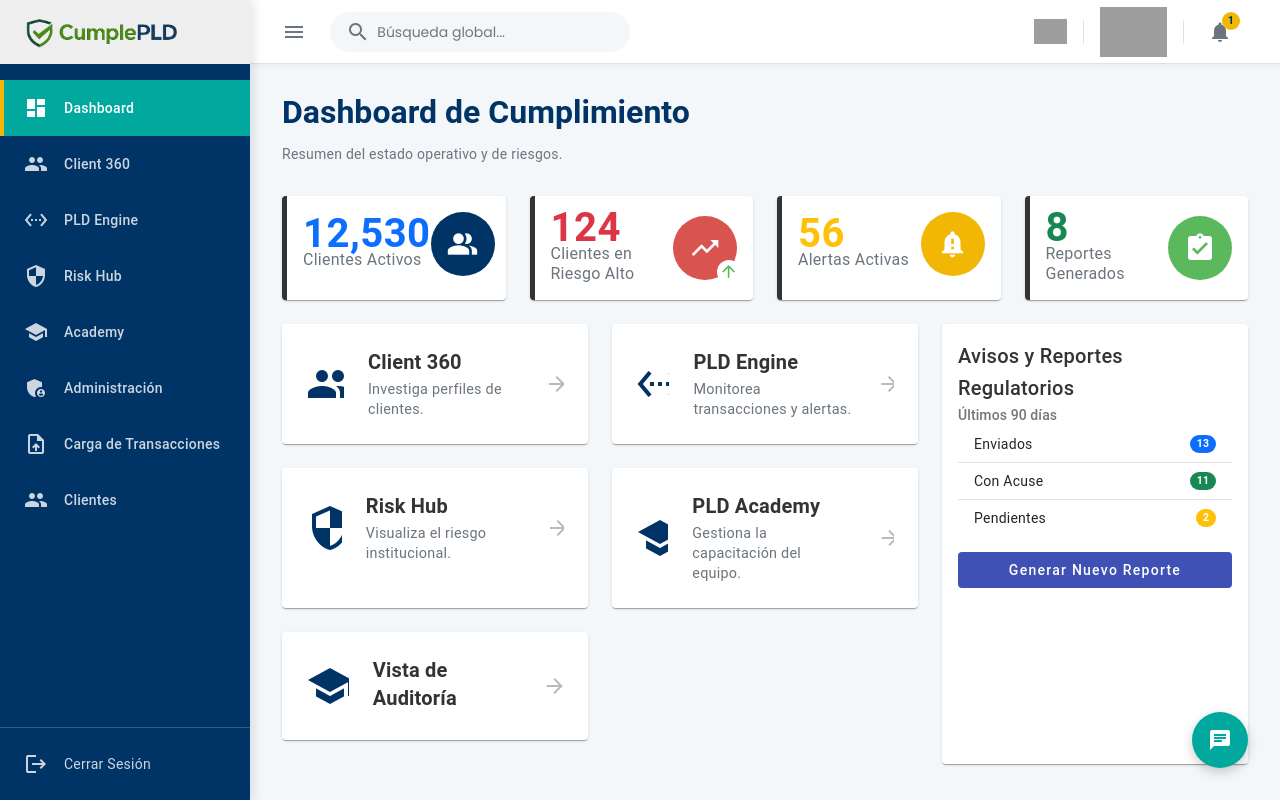
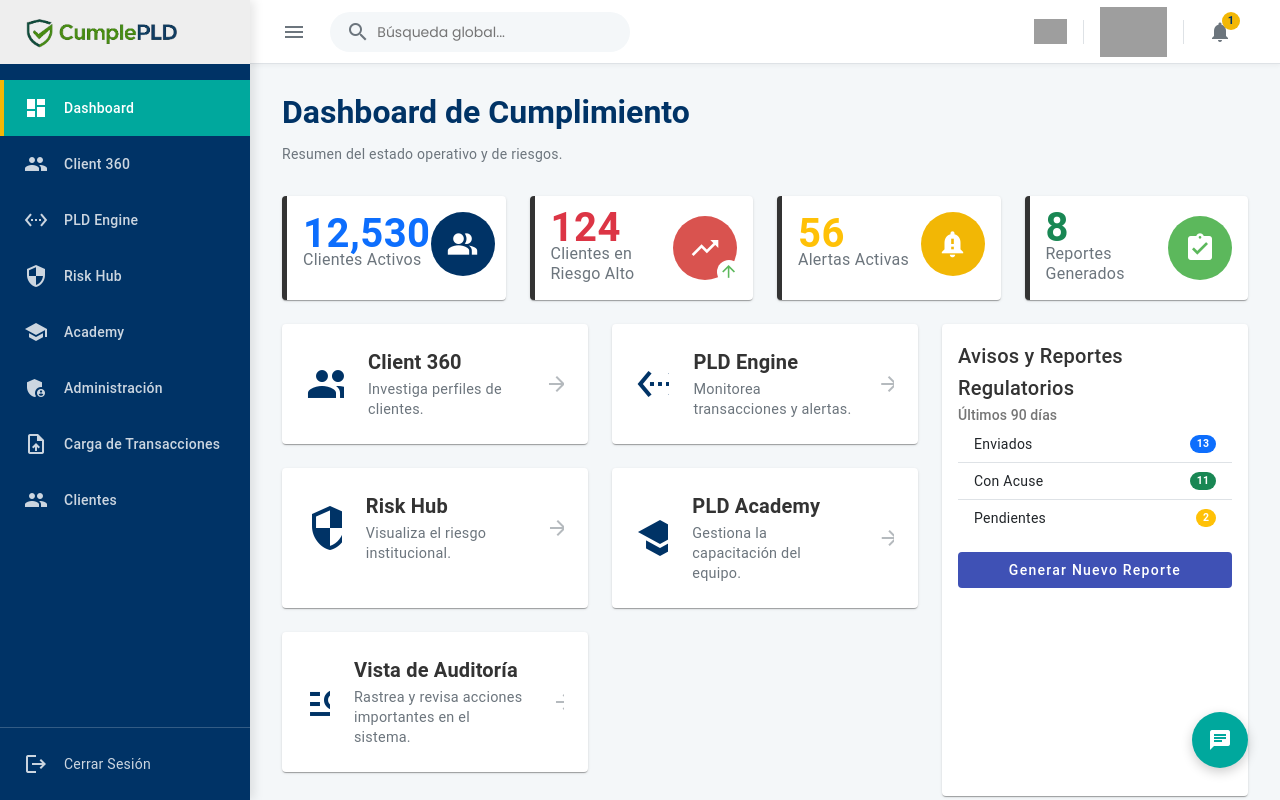
Before and after one commit to android2133/CumplePLD, an Angular app: page /dashboard in a window 1280 px wide. Built offline with nearby package versions, Linux system fonts and the light colour scheme; grey boxes are pictures that could not be loaded.

Commit message:
Updates audit view description and icon
Improves the audit view by providing a more descriptive
explanation and a relevant icon.

```diff
--- a/src/app/pages/dashboard/dashboard.component.ts
+++ b/src/app/pages/dashboard/dashboard.component.ts
@@ -60,7 +60,7 @@
     { title: 'PLD Engine', description: 'Monitorea transacciones y alertas.', icon: 'settings_ethernet', link: '/pld-engine' },
     { title: 'Risk Hub', description: 'Visualiza el riesgo institucional.', icon: 'security', link: '/risk-hub' },
     { title: 'PLD Academy', description: 'Gestiona la capacitación del equipo.', icon: 'school', link: '/pld-academy' },
-    { title: 'Vista de Auditoría', description: '', icon: 'school', link: '/audit' },
+    { title: 'Vista de Auditoría', description: 'Rastrea y revisa acciones importantes en el sistema.', icon: 'manage_search', link: '/audit' },
   ];
 
   constructor(
--- a/src/app/pages/login/login.component.html
+++ b/src/app/pages/login/login.component.html
@@ -34,7 +34,7 @@
 
     </mat-card-actions>
     <div class="login-footer">
-        <a href="#">Soporte CumplePLD</a>
+        <a>Soporte CumplePLD</a>
     </div>
   </mat-card>
 
```
